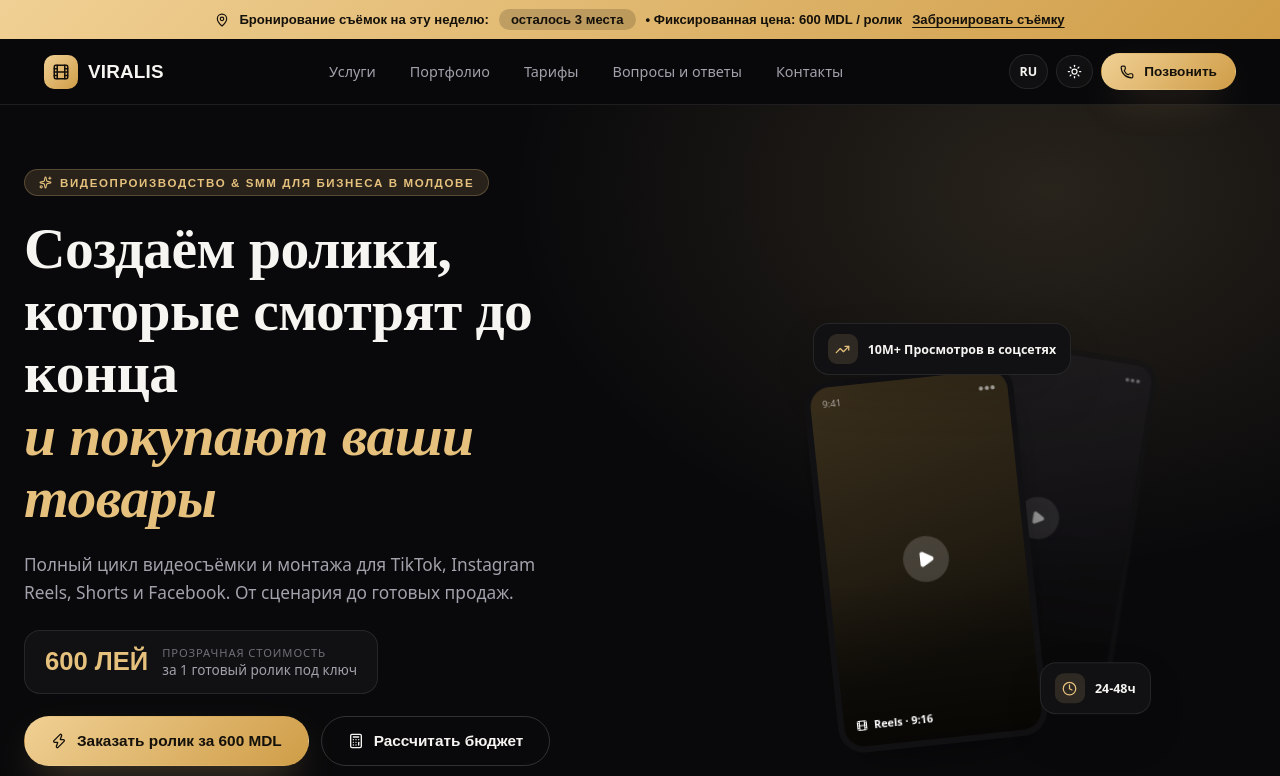
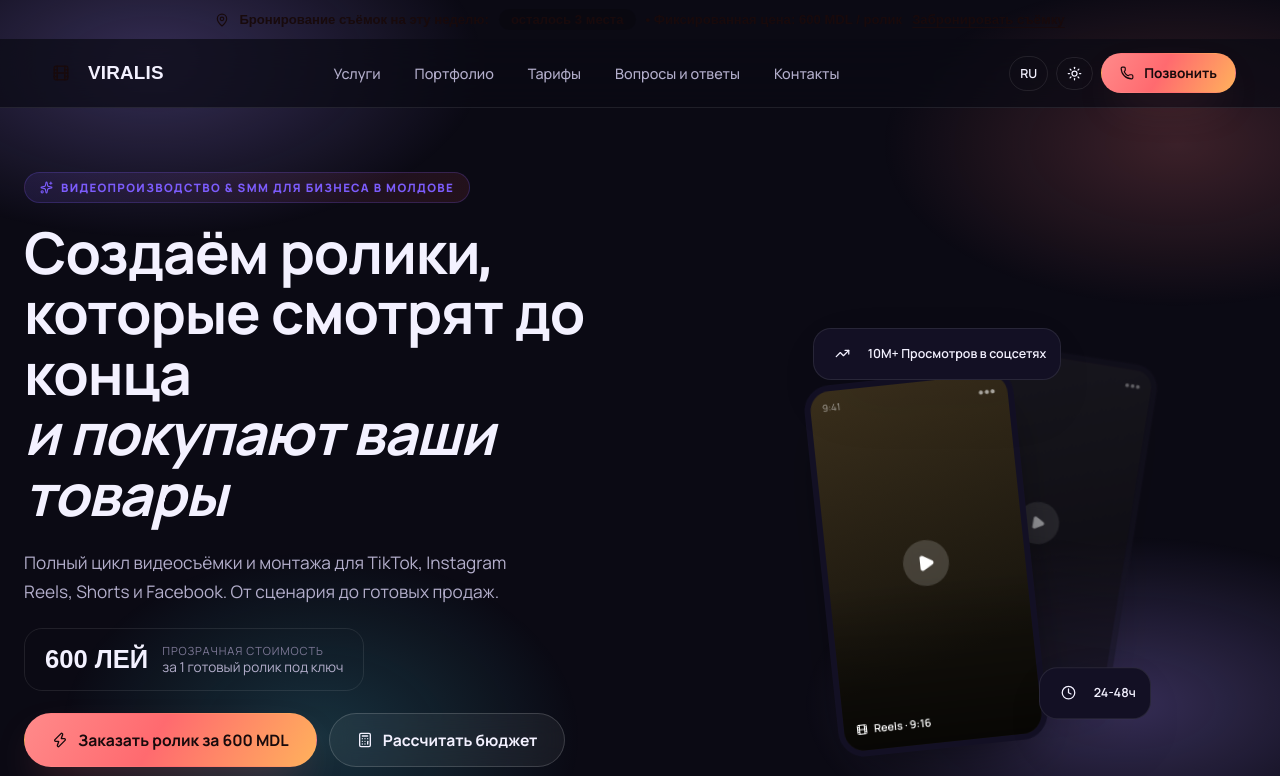
Before and after one commit to coalexandr/landing-2, a React (Vite) app: page / in a window 1280 px wide. Shown: the top 776 px of the page. Built offline with nearby package versions, Linux system fonts and the light colour scheme.

Commit message:
v2 redesign: new 'Kinetic Aurora' design-token system
Replaces the dark gold/black authoritarian palette with a light-first, glassmorphic, vibrant violet-coral-amber gradient system (Liquid-Glass style per 2026 UX trend research). Adds kinetic gradient-text utility for the hero headline.

```diff
--- a/src/index.css
+++ b/src/index.css
@@ -1,8 +1,8 @@
 /* ============================================================
-   VIRALIS Media Studio — Design Tokens
-   Editorial-premium visual language for a video/SMM studio.
-   Typefaces already loaded in index.html: Playfair Display,
-   Syne, Outfit, Montserrat.
+   VIRALIS Media Studio — Design Tokens v2 "Kinetic Aurora"
+   A vibrant, glassmorphic, light-first system replacing the
+   dark gold/serif look. Two font families only (perf-friendly):
+   Bricolage Grotesque (display, kinetic) + Manrope (UI/body).
    ============================================================ */
 
 * {
@@ -13,89 +13,132 @@ html {
   scroll-behavior: smooth;
 }
 
-/* ---------- Theme: Dark (default, "Editorial Noir") ---------- */
+/* ---------- Theme: Light (default, "Aurora Daylight") ---------- */
 :root,
+[data-theme='light'] {
+  --bg-main: #fcfbff;
+  --bg-elevated: #ffffff;
+  --bg-soft: #f4f1ff;
+
+  --glass-bg: rgba(255, 255, 255, 0.62);
+  --glass-bg-strong: rgba(255, 255, 255, 0.82);
+  --glass-border: rgba(255, 255, 255, 0.9);
+  --glass-shadow: 0 20px 60px -24px rgba(76, 42, 178, 0.22);
+
+  --violet: #7c5cfc;
+  --violet-deep: #5b3df5;
+  --coral: #ff5a5f;
+  --coral-deep: #f0384a;
+  --amber: #ffa83e;
+  --cyan: #22d3ee;
+
+  --brand-gradient: linear-gradient(120deg, #7c5cfc 0%, #ff5a8a 55%, #ffa83e 100%);
+  --cta-gradient: linear-gradient(120deg, #ff6b6b 0%, #ff5a5f 45%, #ff9a44 100%);
+  --violet-gradient: linear-gradient(135deg, #8b6cff 0%, #5b3df5 100%);
+  --on-accent: #ffffff;
+
+  --success: #16c784;
+  --danger: #ff4757;
+
+  --text-primary: #15122a;
+  --text-secondary: #5c5872;
+  --text-faint: #8d89a3;
+
+  --border: rgba(21, 18, 42, 0.08);
+  --border-strong: rgba(21, 18, 42, 0.14);
+
+  --header-bg: rgba(255, 255, 255, 0.7);
+  --shadow-card: 0 24px 60px -28px rgba(76, 42, 178, 0.28);
+  --shadow-accent: 0 18px 40px -14px rgba(255, 90, 95, 0.45);
+  --shadow-violet: 0 18px 40px -14px rgba(124, 92, 252, 0.4);
+
+  --radius-sm: 12px;
+  --radius-md: 18px;
+  --radius-lg: 28px;
+  --radius-pill: 999px;
+
+  --blob-1: rgba(124, 92, 252, 0.22);
+  --blob-2: rgba(255, 90, 95, 0.18);
+  --blob-3: rgba(34, 211, 238, 0.16);
+
+  color-scheme: light;
+}
+
+/* ---------- Theme: Dark ("Midnight Aurora") ---------- */
 [data-theme='dark'] {
-  --bg-main: #09090b;
-  --bg-elevated: #111114;
-  --bg-card: rgba(255, 255, 255, 0.035);
-  --bg-card-hover: rgba(255, 255, 255, 0.065);
-  --bg-soft: rgba(255, 255, 255, 0.02);
+  --bg-main: #0b0a14;
+  --bg-elevated: #131024;
+  --bg-soft: #100e1e;
 
-  --accent: #e6c17d;
-  --accent-strong: #f0d094;
-  --accent-dim: rgba(230, 193, 125, 0.14);
-  --accent-gradient: linear-gradient(135deg, #f0d094 0%, #cf9d47 100%);
-  --on-accent: #14100a;
+  --glass-bg: rgba(255, 255, 255, 0.055);
+  --glass-bg-strong: rgba(255, 255, 255, 0.09);
+  --glass-border: rgba(255, 255, 255, 0.12);
+  --glass-shadow: 0 20px 60px -20px rgba(0, 0, 0, 0.6);
 
-  --success: #55d18a;
-  --danger: #f2685f;
+  --violet: #a58bff;
+  --violet-deep: #7c5cfc;
+  --coral: #ff7a7e;
+  --coral-deep: #ff5a5f;
+  --amber: #ffbd6b;
+  --cyan: #4fe3fb;
 
-  --text-primary: #f6f5f2;
-  --text-secondary: #a3a1ab;
-  --text-faint: #706f78;
+  --brand-gradient: linear-gradient(120deg, #a58bff 0%, #ff7aa8 55%, #ffbd6b 100%);
+  --cta-gradient: linear-gradient(120deg, #ff8a8a 0%, #ff6a6f 45%, #ffb15c 100%);
+  --violet-gradient: linear-gradient(135deg, #a58bff 0%, #7c5cfc 100%);
+  --on-accent: #180a0c;
+
+  --success: #3fe0a5;
+  --danger: #ff6b78;
+
+  --text-primary: #f3f1ff;
+  --text-secondary: #b3aecb;
+  --text-faint: #7d7896;
 
   --border: rgba(255, 255, 255, 0.09);
   --border-strong: rgba(255, 255, 255, 0.16);
 
-  --header-bg: rgba(9, 9, 11, 0.82);
-  --shadow-card: 0 20px 50px -20px rgba(0, 0, 0, 0.55);
-  --shadow-accent: 0 16px 40px -14px rgba(230, 193, 125, 0.45);
+  --header-bg: rgba(11, 10, 20, 0.72);
+  --shadow-card: 0 24px 60px -24px rgba(0, 0, 0, 0.65);
+  --shadow-accent: 0 18px 44px -16px rgba(255, 122, 126, 0.4);
+  --shadow-violet: 0 18px 44px -16px rgba(165, 139, 255, 0.4);
 
-  --radius-sm: 10px;
-  --radius-md: 16px;
-  --radius-lg: 24px;
-  --radius-pill: 999px;
+  --blob-1: rgba(165, 139, 255, 0.28);
+  --blob-2: rgba(255, 122, 126, 0.2);
+  --blob-3: rgba(79, 227, 251, 0.18);
 
   color-scheme: dark;
-}
-
-/* ---------- Theme: Light ("Studio Daylight") ---------- */
-[data-theme='light'] {
-  --bg-main: #faf8f4;
-  --bg-elevated: #ffffff;
-  --bg-card: #ffffff;
-  --bg-card-hover: #fdfbf6;
-  --bg-soft: rgba(17, 17, 20, 0.02);
-
-  --accent: #b3812c;
-  --accent-strong: #92671f;
-  --accent-dim: rgba(179, 129, 44, 0.1);
-  --accent-gradient: linear-gradient(135deg, #c99a45 0%, #a3701f 100%);
-  --on-accent: #ffffff;
-
-  --success: #1a9a5c;
-  --danger: #d8433a;
-
-  --text-primary: #17171a;
-  --text-secondary: #5c5b64;
-  --text-faint: #8b8a92;
-
-  --border: rgba(17, 17, 20, 0.09);
-  --border-strong: rgba(17, 17, 20, 0.16);
-
-  --header-bg: rgba(250, 248, 244, 0.86);
-  --shadow-card: 0 20px 44px -22px rgba(30, 25, 10, 0.18);
-  --shadow-accent: 0 16px 36px -16px rgba(179, 129, 44, 0.35);
-
-  color-scheme: light;
 }
 
 body {
   margin: 0;
   background: var(--bg-main);
   color: var(--text-primary);
-  font-family: 'Outfit', 'Montserrat', system-ui, sans-serif;
+  font-family: 'Manrope', system-ui, sans-serif;
   -webkit-font-smoothing: antialiased;
-  transition: background-color 0.35s ease, color 0.35s ease;
+  transition: background-color 0.4s ease, color 0.4s ease;
   overflow-x: hidden;
+  position: relative;
+}
+
+/* Ambient gradient mesh — fixed, cheap (no blur filter on huge areas) */
+body::before {
+  content: '';
+  position: fixed;
+  inset: 0;
+  z-index: -1;
+  pointer-events: none;
+  background:
+    radial-gradient(38% 32% at 12% 8%, var(--blob-1), transparent 68%),
+    radial-gradient(34% 30% at 92% 18%, var(--blob-2), transparent 68%),
+    radial-gradient(30% 34% at 25% 92%, var(--blob-3), transparent 68%),
+    radial-gradient(36% 30% at 88% 88%, var(--blob-1), transparent 70%);
 }
 
 h1, h2, h3, h4 {
-  font-family: 'Playfair Display', serif;
+  font-family: 'Bricolage Grotesque', 'Manrope', system-ui, sans-serif;
   margin: 0;
-  line-height: 1.08;
-  letter-spacing: -0.01em;
+  line-height: 1.05;
+  letter-spacing: -0.02em;
 }
 
 p {
@@ -124,11 +167,10 @@ img, svg {
 }
 
 ::selection {
-  background: var(--accent);
-  color: var(--on-accent);
+  background: var(--violet);
+  color: #fff;
 }
 
-/* Scrollbar */
 ::-webkit-scrollbar {
   width: 10px;
 }
@@ -140,26 +182,51 @@ img, svg {
   border-radius: 10px;
 }
 
+/* ---------- Glass utility (Liquid-Glass style, 2026 refined) ---------- */
+.glass {
+  background: var(--glass-bg);
+  border: 1px solid var(--glass-border);
+  backdrop-filter: blur(20px) saturate(160%);
+  -webkit-backdrop-filter: blur(20px) saturate(160%);
+  box-shadow: var(--glass-shadow);
+}
+
+/* ---------- Kinetic gradient text ---------- */
+.gradient-text {
+  background-image: var(--brand-gradient);
+  background-size: 240% 240%;
+  -webkit-background-clip: text;
+  background-clip: text;
+  color: transparent;
+  animation: gradientShift 8s ease-in-out infinite;
+  display: inline-block;
+}
+
+@keyframes gradientShift {
+  0%, 100% { background-position: 0% 50%; }
+  50% { background-position: 100% 50%; }
+}
+
 /* ---------- Shared utility classes ---------- */
 .eyebrow {
   display: inline-flex;
   align-items: center;
   gap: 8px;
-  font-family: 'Syne', sans-serif;
-  font-weight: 700;
+  font-family: 'Manrope', sans-serif;
+  font-weight: 800;
   font-size: 0.72rem;
-  letter-spacing: 0.14em;
+  letter-spacing: 0.12em;
   text-transform: uppercase;
-  color: var(--accent);
-  background: var(--accent-dim);
-  border: 1px solid rgba(230, 193, 125, 0.25);
-  padding: 6px 14px;
+  color: var(--violet-deep);
+  background: linear-gradient(120deg, rgba(124, 92, 252, 0.12), rgba(255, 90, 95, 0.1));
+  border: 1px solid rgba(124, 92, 252, 0.22);
+  padding: 7px 15px;
   border-radius: var(--radius-pill);
 }
 
 .section {
   width: 100%;
-  padding: 96px 24px;
+  padding: 100px 24px;
   position: relative;
 }
 
@@ -169,7 +236,7 @@ img, svg {
 }
 
 .section-head {
-  max-width: 640px;
+  max-width: 660px;
   margin: 0 auto 56px;
   text-align: center;
   display: flex;
@@ -178,28 +245,17 @@ img, svg {
   gap: 16px;
 }
 
-.section-head.left {
-  margin: 0 0 48px;
-  align-items: flex-start;
-  text-align: left;
-}
-
 .section-title {
-  font-size: clamp(1.9rem, 3.6vw, 2.75rem);
+  font-size: clamp(2rem, 3.8vw, 2.9rem);
   font-weight: 700;
   color: var(--text-primary);
 }
 
-.section-title em {
-  font-style: italic;
-  color: var(--accent);
-}
-
 .section-subtitle {
-  font-size: 1.02rem;
+  font-size: 1.04rem;
   color: var(--text-secondary);
   line-height: 1.6;
-  font-weight: 400;
+  font-weight: 500;
 }
 
 .btn {
@@ -207,41 +263,52 @@ img, svg {
   align-items: center;
   justify-content: center;
   gap: 10px;
-  font-family: 'Outfit', sans-serif;
-  font-weight: 600;
-  font-size: 0.96rem;
-  padding: 15px 26px;
+  font-family: 'Manrope', sans-serif;
+  font-weight: 700;
+  font-size: 0.98rem;
+  padding: 15px 27px;
   border-radius: var(--radius-pill);
   border: 1px solid transparent;
-  transition: transform 0.2s ease, box-shadow 0.2s ease, background-color 0.2s ease, border-color 0.2s ease;
+  transition: transform 0.25s cubic-bezier(0.34, 1.56, 0.64, 1), box-shadow 0.25s ease, background-color 0.25s ease, border-color 0.25s ease;
   white-space: nowrap;
 }
 
 .btn:active {
-  transform: scale(0.97);
+  transform: scale(0.96);
 }
 
 .btn-gold {
-  background: var(--accent-gradient);
+  background: var(--cta-gradient);
   color: var(--on-accent);
   box-shadow: var(--shadow-accent);
 }
 
 .btn-gold:hover {
-  transform: translateY(-2px);
-  box-shadow: 0 20px 46px -14px rgba(230, 193, 125, 0.55);
+  transform: translateY(-3px) scale(1.02);
+  box-shadow: 0 22px 50px -14px rgba(255, 90, 95, 0.55);
+}
+
+.btn-violet {
+  background: var(--violet-gradient);
+  color: #fff;
+  box-shadow: var(--shadow-violet);
+}
+
+.btn-violet:hover {
+  transform: translateY(-3px) scale(1.02);
 }
 
 .btn-outline {
-  background: transparent;
+  background: var(--glass-bg);
   color: var(--text-primary);
   border-color: var(--border-strong);
+  backdrop-filter: blur(12px);
 }
 
 .btn-outline:hover {
-  border-color: var(--accent);
-  color: var(--accent);
-  transform: translateY(-2px);
+  border-color: var(--violet);
+  color: var(--violet-deep);
+  transform: translateY(-3px);
 }
 
 .btn-whatsapp {
@@ -250,8 +317,8 @@ img, svg {
 }
 
 .btn-whatsapp:hover {
-  transform: translateY(-2px);
-  box-shadow: 0 16px 34px -14px rgba(37, 211, 102, 0.55);
+  transform: translateY(-3px) scale(1.02);
+  box-shadow: 0 18px 38px -14px rgba(37, 211, 102, 0.5);
 }
 
 .btn-block {
@@ -263,10 +330,10 @@ img, svg {
   font-size: 0.85rem;
 }
 
-/* Reveal-on-scroll (progressive enhancement, no layout shift if JS disabled) */
+/* Reveal-on-scroll */
 .reveal {
   opacity: 0;
-  transform: translateY(22px);
+  transform: translateY(24px);
   transition: opacity 0.7s cubic-bezier(0.16, 1, 0.3, 1), transform 0.7s cubic-bezier(0.16, 1, 0.3, 1);
 }
 
@@ -276,16 +343,17 @@ img, svg {
 }
 
 @media (prefers-reduced-motion: reduce) {
-  .reveal {
+  .reveal, .gradient-text {
     opacity: 1;
     transform: none;
     transition: none;
+    animation: none;
   }
 }
 
 @media (max-width: 720px) {
   .section {
-    padding: 64px 18px;
+    padding: 68px 18px;
   }
   .section-head {
     margin-bottom: 36px;
```
